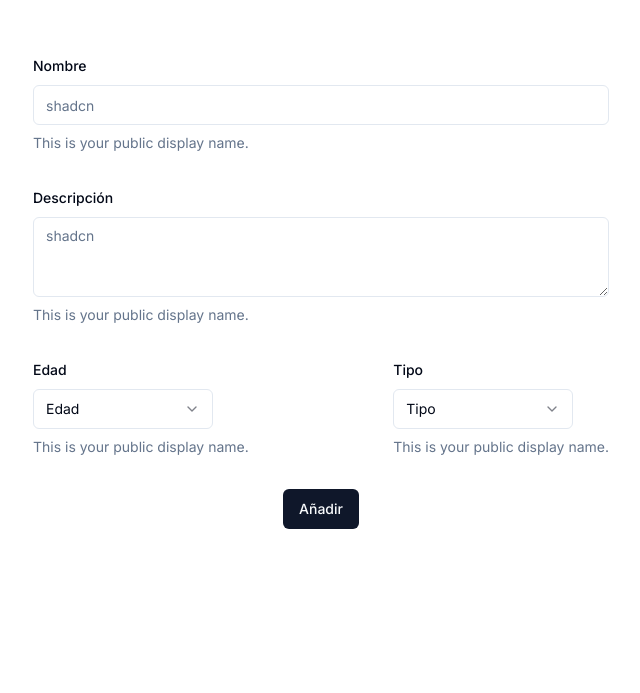
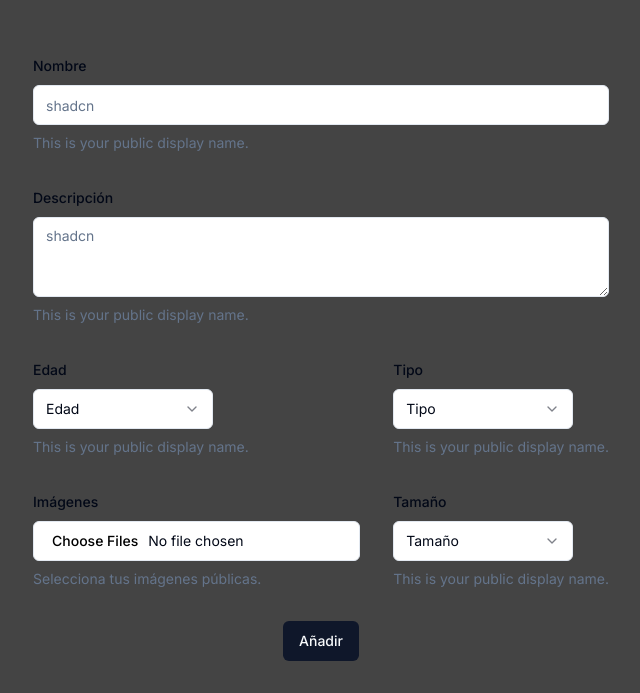
Before and after one commit to efe13dev/huellas-form-nextjs, a Next.js app: page / in a window 1280 px wide. Shown: the part 107-800 px from the top of the page, without its empty margins (319-959 px from the left). Built offline with nearby package versions, Linux system fonts and the light colour scheme; no server answers.

Commit message:
connecting form to turso DB

```diff
--- a/package.json
+++ b/package.json
@@ -10,6 +10,7 @@
   },
   "dependencies": {
     "@hookform/resolvers": "^3.6.0",
+    "@libsql/client": "^0.6.2",
     "@radix-ui/react-label": "^2.0.2",
     "@radix-ui/react-select": "^2.0.0",
     "@radix-ui/react-slot": "^1.0.2",
--- a/src/app/globals.css
+++ b/src/app/globals.css
@@ -1,7 +1,9 @@
 @tailwind base;
 @tailwind components;
 @tailwind utilities;
-
+body {
+  background-color: #444;
+}
 @layer base {
   :root {
     --background: 0 0% 100%;
--- a/src/app/page.tsx
+++ b/src/app/page.tsx
@@ -1,8 +1,10 @@
 'use client';
 import { useState } from 'react';
 import { zodResolver } from '@hookform/resolvers/zod';
+import { insertAdoption } from '@/db/clientTurso';
 import { useForm } from 'react-hook-form';
-import { z } from 'zod';
+import { string, z } from 'zod';
+import { TursoData } from '@/types';
 import { Button } from '@/components/ui/button';
 import {
   Form,
@@ -26,8 +28,10 @@ import {
 const formSchema = z.object({
   name: z.string().min(2).max(50),
   description: z.string().min(2).max(500),
-  age: z.enum(['cachorro', 'joven', 'adulto', 'senior']),
-  type: z.enum(['dog', 'cat', 'other'])
+  age: z.enum(['puppy', 'young', 'adult', 'senior']),
+  type: z.enum(['dog', 'cat', 'other']),
+  size: z.enum(['small', 'medium', 'big']),
+  images: z.array(z.string()).optional()
 });
 
 export default function Home() {
@@ -41,13 +45,42 @@ export default function Home() {
 
   const [, setSelectedAge] = useState('');
   const [, setSelectedType] = useState('');
+  const [fileNames, setFileNames] = useState<string[]>([]);
 
   // 2. Define a submit handler.
-  function onSubmit(values: z.infer<typeof formSchema>) {
-    // Do something with the form values.
-    // ✅ This will be type-safe and validated.
+  async function onSubmit(values: z.infer<typeof formSchema>) {
+    const { name, description, age, type, size } = values;
     console.log(values);
+
+    const adoptionData: TursoData = {
+      name,
+      description,
+      age,
+      type,
+      size
+    };
+
+    try {
+      const newAdoption = await insertAdoption(adoptionData);
+      console.log('Adoption inserted successfully:', newAdoption);
+      // Puedes realizar más acciones después de la inserción aquí
+    } catch (error) {
+      console.error('Error inserting adoption:', error);
+      // Puedes manejar el error de alguna manera aquí
+    }
   }
+
+  const handleFileChange = (
+    e: React.ChangeEvent<HTMLInputElement>,
+    field: any
+  ) => {
+    const files = Array.from(e.target.files || []);
+    setFileNames(files.map((file) => file.name));
+    if (files.length > 0) {
+      setFileNames(fileNames);
+      field.onChange(fileNames);
+    }
+  };
   return (
     <Form {...form}>
       <form
@@ -110,9 +143,9 @@ export default function Home() {
                       <SelectValue placeholder='Edad' />
                     </SelectTrigger>
                     <SelectContent>
-                      <SelectItem value='cachorro'>Cachorro</SelectItem>
-                      <SelectItem value='joven'>Adulto joven</SelectItem>
-                      <SelectItem value='adulto'>Adulto</SelectItem>
+                      <SelectItem value='puppy'>Cachorro</SelectItem>
+                      <SelectItem value='young'>Adulto joven</SelectItem>
+                      <SelectItem value='adult'>Adulto</SelectItem>
                       <SelectItem value='senior'>Anciano</SelectItem>
                     </SelectContent>
                   </Select>
@@ -155,6 +188,59 @@ export default function Home() {
             )}
           />
         </div>
+        <div className='flex justify-between'>
+          <FormField
+            control={form.control}
+            name='images'
+            render={({ field }) => (
+              <FormItem>
+                <FormLabel>Imágenes</FormLabel>
+                <FormControl>
+                  <Input
+                    type='file'
+                    multiple
+                    onChange={(e) => handleFileChange(e, field)}
+                    id='fileInput'
+                  />
+                </FormControl>
+                <FormDescription>
+                  Selecciona tus imágenes públicas.
+                </FormDescription>
+                <FormMessage />
+              </FormItem>
+            )}
+          />
+          <FormField
+            control={form.control}
+            name='size'
+            render={({ field }) => (
+              <FormItem>
+                <FormLabel>Tamaño</FormLabel>
+                <FormControl>
+                  <Select
+                    onValueChange={(value) => {
+                      setSelectedType(value);
+                      field.onChange(value);
+                    }}
+                  >
+                    <SelectTrigger className='w-[180px]'>
+                      <SelectValue placeholder='Tamaño' />
+                    </SelectTrigger>
+                    <SelectContent>
+                      <SelectItem value='small'>Pequeño</SelectItem>
+                      <SelectItem value='medium'>Mediano</SelectItem>
+                      <SelectItem value='big'>Grande</SelectItem>
+                    </SelectContent>
+                  </Select>
+                </FormControl>
+                <FormDescription>
+                  This is your public display name.
+                </FormDescription>
+                <FormMessage />
+              </FormItem>
+            )}
+          />
+        </div>
         <Button
           className='w-fit mx-auto'
           type='submit'
--- /dev/null
+++ b/src/db/clientTurso.ts
@@ -0,0 +1,22 @@
+import { createClient } from '@libsql/client';
+import { TursoData } from '@/types';
+
+const client = createClient({
+  url: process.env.NEXT_PUBLIC_TURSO_DATABASE_URL ?? '',
+  authToken: process.env.NEXT_PUBLIC_TURSO_AUTH_TOKEN
+});
+
+export async function insertAdoption(newpet: TursoData): Promise<any> {
+  const { name, description, type, size, age } = newpet;
+  const photo = 'default-image';
+  const result = await client.batch(
+    [
+      {
+        sql: 'INSERT INTO animals(name, description, type, size, age, photos) VALUES (?,?,?,?,?,?)',
+        args: [name, description, type, size, age, photo]
+      }
+    ],
+    'write'
+  );
+  return result;
+}
--- /dev/null
+++ b/src/types.d.ts
@@ -0,0 +1,16 @@
+export interface AnimalType {
+  id: string;
+  name: string;
+  age: string;
+  register_date: string;
+  adopted: boolean;
+  description: string;
+  photos?: string;
+  type: string;
+  size: string;
+}
+
+export type TursoData = Omit<
+  AnimalType,
+  'id' | 'register_date' | 'adopted' | 'photos'
+>;
```
Also changed, not shown: 2 other files (tests, documents, lock files or other folders). Lines whose indentation alone changed are shown as unchanged.
